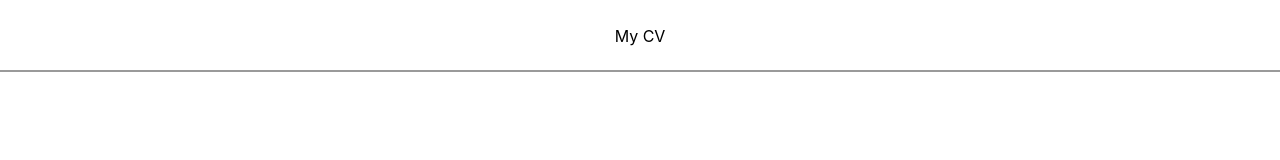
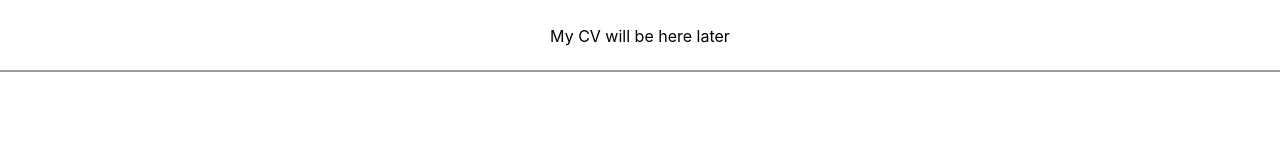
Before and after one commit to lepkinh/personal-website, a React (Create React App) app in the folder my-portfolio/: page /cv in a window 1280 px wide. Shown: the top 160 px of the page. Built offline with nearby package versions, Linux system fonts and the light colour scheme.

Commit message:
Small tweaks

```diff
--- a/my-portfolio/src/App.js
+++ b/my-portfolio/src/App.js
@@ -26,7 +26,7 @@ function App() {
           <HStack spacing={6} align="center">
             {/* Image Placeholder */}
             <Box boxSize="150px" bg="gray.200" borderRadius="full" overflow="hidden">
-              <Image src="https://preview.redd.it/n3fwd81de3521.png?width=640&crop=smart&auto=webp&s=be459b3d8f43e7e8c9bc59382768b575881a646c" alt="hi" boxSize="150px" objectFit="cover" />
+              <Image src="https://media.discordapp.net/attachments/829085119960580170/1277674570333163582/IMG_7626.png?ex=66ce06ab&is=66ccb52b&hm=5b4940db2cd276c8c461fcb0bbb5882a03968418cb03e89008c8423d3230c635&=&format=webp&quality=lossless&width=649&height=700" alt="hi" boxSize="150px" objectFit="cover" />
             </Box>
 
             {/* Name and Description */}
--- a/my-portfolio/src/Cv.js
+++ b/my-portfolio/src/Cv.js
@@ -19,7 +19,7 @@ function Cv() {
 
   return (
     <VStack spacing={8} py={10}>
-      <Text fontSize="2xl" color="gray.200">My CV</Text>
+      <Text fontSize="2xl" color="gray.200">My CV will be here later</Text>
 
       {/* Embed PDF */}
       <Box as="iframe" src={resumeUrl} width="100%" height="600px" borderRadius="md" shadow="md" />
```
